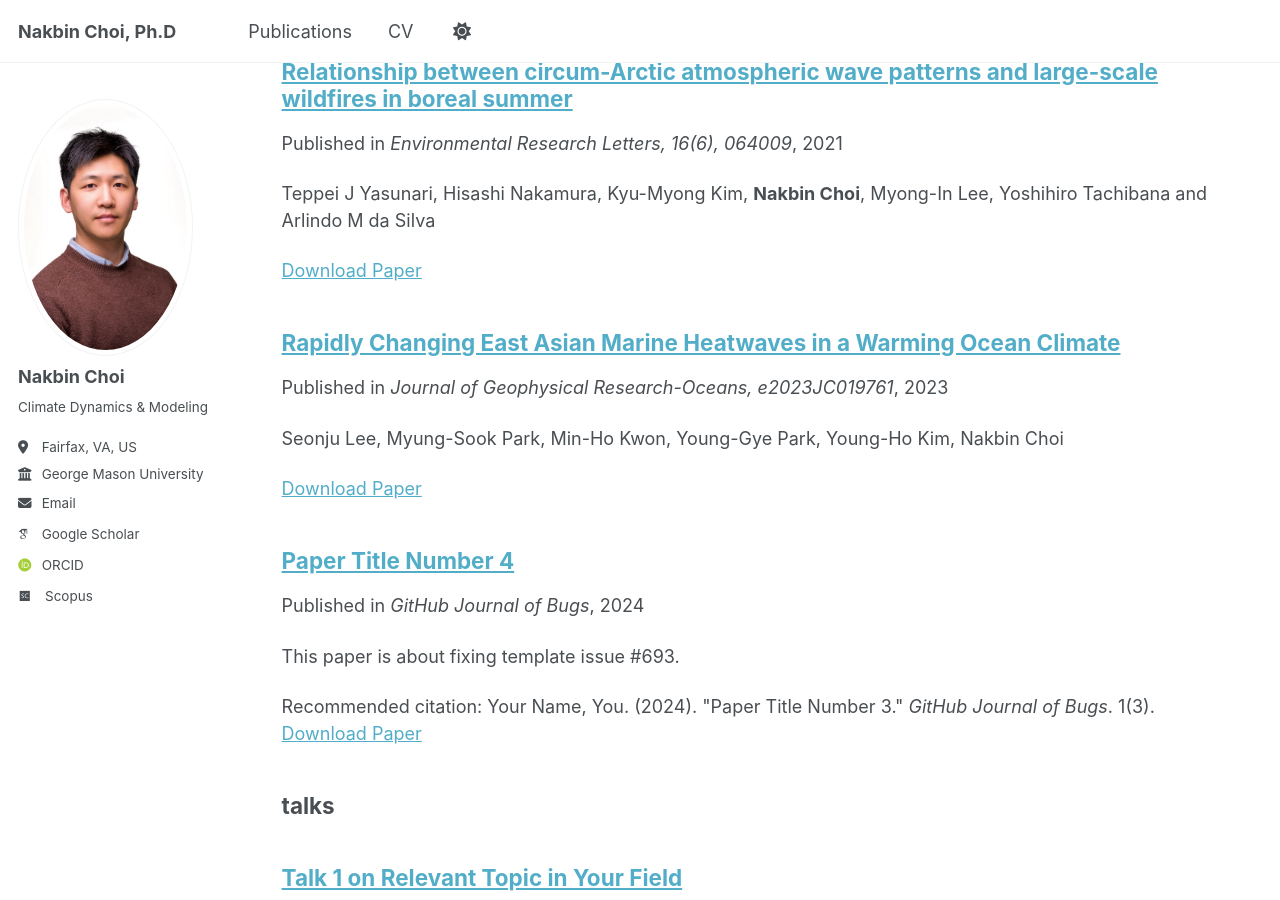
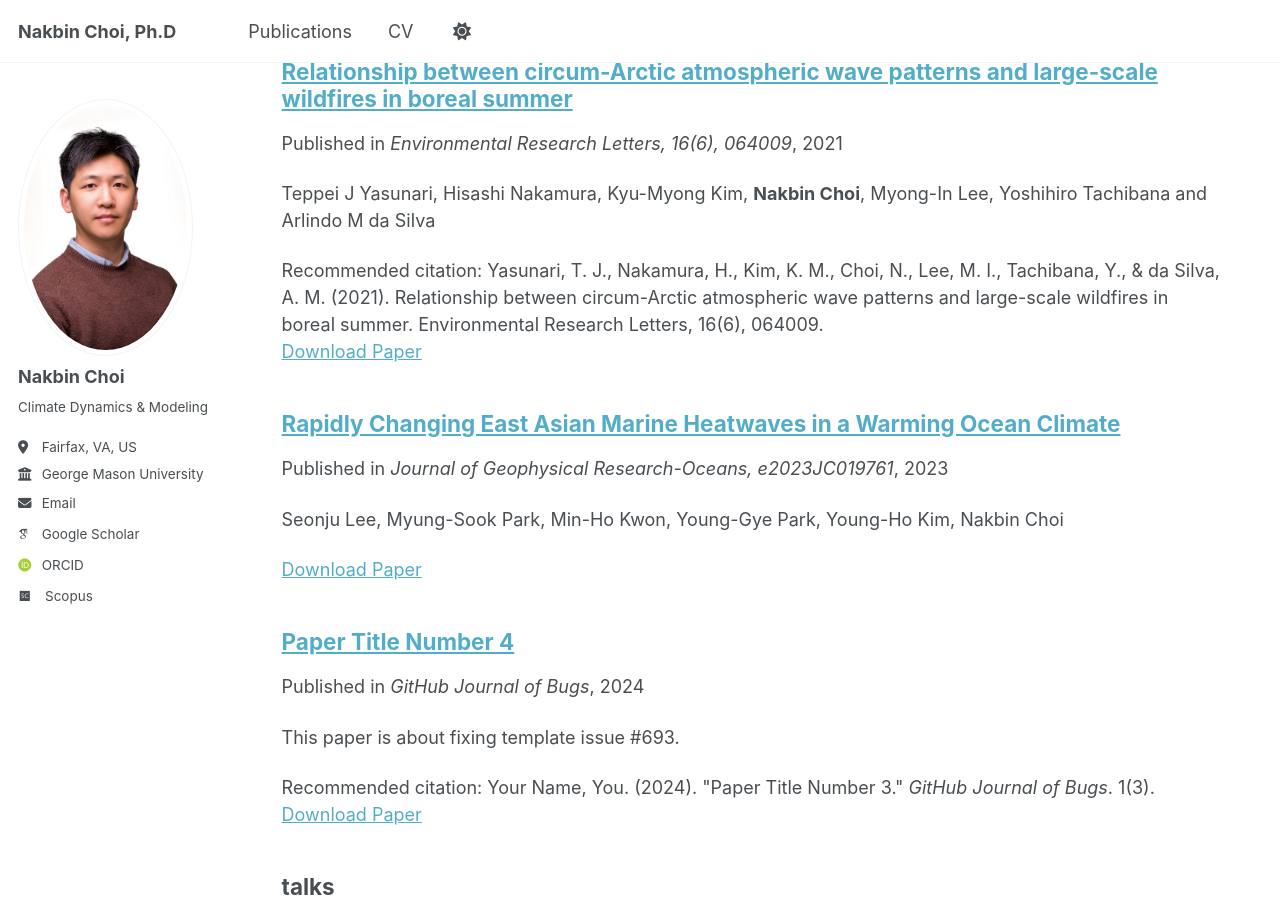
Before and after one commit to nakbin/profile, a Jekyll site: the page built from _pages/sitemap.md, in a window 1280 px wide and 900 px high, scrolled down 4640 px. Built offline with Jekyll 4.4.1, drawn with Linux system fonts in a browser that asks for light colours; some web fonts are replaced.

Commit message:
Update and rename 2021-05-17_yasunari.md to 2021-05-17-yasunari.md

```diff
--- a/_publications/2021-05-17_yasunari.md
+++ b/_publications/2021-05-17-yasunari.md
@@ -2,14 +2,14 @@
 title: "Relationship between circum-Arctic atmospheric wave patterns and large-scale wildfires in boreal summer"
 collection: publications
 category: manuscripts
-permalink: /publication/2021-05-17_yasunari.md
+permalink: /publication/2021-05-17-yasunari
 excerpt: 'Teppei J Yasunari, Hisashi Nakamura, Kyu-Myong Kim, **Nakbin Choi**, Myong-In Lee, Yoshihiro Tachibana and Arlindo M da Silva'
 date: 2021-05-17
 venue: 'Environmental Research Letters, 16(6), 064009'
 #slidesurl: 'http://academicpages.github.io/files/slides1.pdf'
 paperurl: 'https://iopscience.iop.org/article/10.1088/1748-9326/abf7ef'
 #bibtexurl: 'http://academicpages.github.io/files/bibtex1.bib'
-#citation: 'Your Name, You. (2009). &quot;Paper Title Number 1.&quot; <i>Journal 1</i>. 1(1).'
+citation: 'Yasunari, T. J., Nakamura, H., Kim, K. M., Choi, N., Lee, M. I., Tachibana, Y., & da Silva, A. M. (2021). Relationship between circum-Arctic atmospheric wave patterns and large-scale wildfires in boreal summer. Environmental Research Letters, 16(6), 064009.'
 ---
 **Abstract**
 
```
